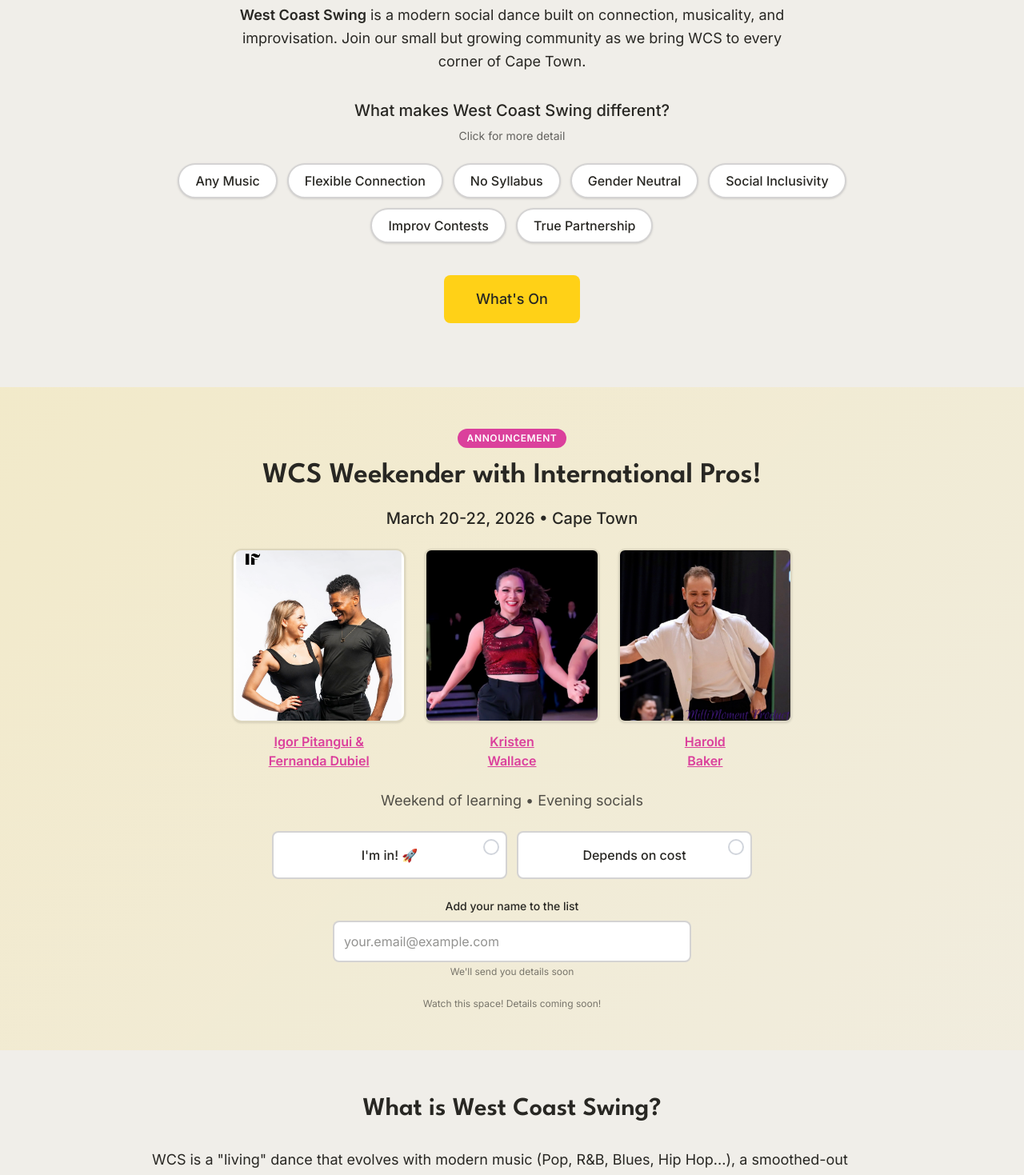
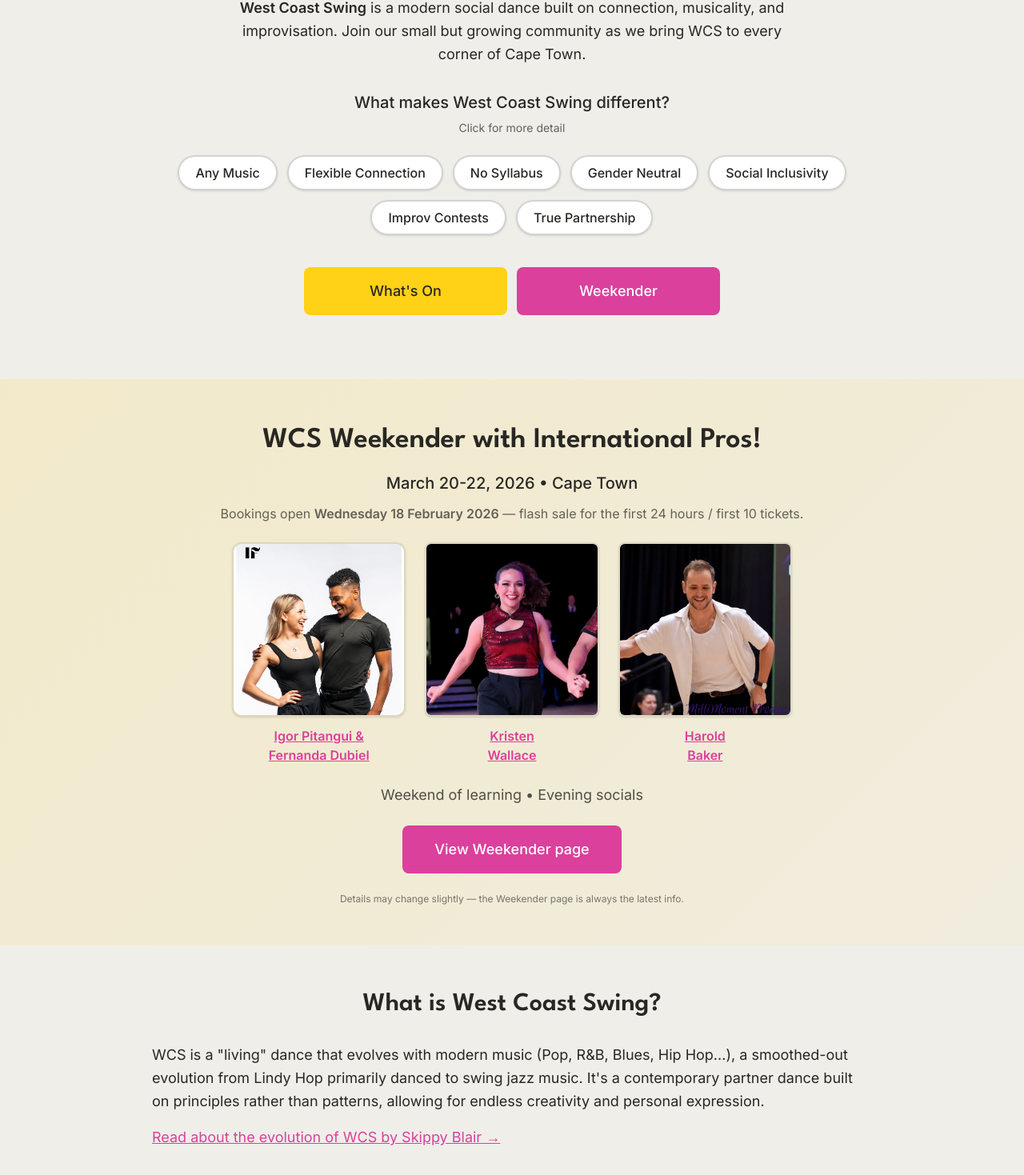
Before and after one commit to Kitri/wcscapetown, a Next.js app: page / in a window 1280 px wide. Shown: the part 1254-2723 px from the top of the page at 80% size. Built offline with nearby package versions, Linux system fonts and the light colour scheme.

Commit message:
Update home page

```diff
--- a/app/weekender/page.tsx
+++ b/app/weekender/page.tsx
@@ -60,8 +60,16 @@ function InstagramIcon({ className }: { className?: string }) {
   );
 }
 
-export default function Weekender() {
+export default function Weekender({
+  searchParams,
+}: {
+  searchParams?: { tab?: string };
+}) {
   const soldOut = WEEKENDER_SOLD_OUT;
+  const tab = (searchParams?.tab ?? "passes").toLowerCase();
+  const isPros = tab === "pros";
+  const isSchedule = tab === "schedule";
+  const isPasses = tab === "passes" || (!isPros && !isSchedule);
 
   return (
     <>
@@ -82,8 +90,8 @@ export default function Weekender() {
 
           <div className="px-[5%] py-10 text-center">
             <p className="text-2xl md:text-4xl font-semibold mb-2">March 20–22, 2026</p>
-            <p className="text-yellow-accent font-semibold text-lg md:text-xl">
-              Bookings open 19 Feb
+            <p className="text-yellow-accent font-semibold text-base sm:text-lg md:text-xl">
+              Bookings open 18 Feb
             </p>
             <p className="text-sm text-white/80 mt-3">
               The first 10 Weekend Pass tickets at the “Now” price are available for 24 hours only.
@@ -98,19 +106,21 @@ export default function Weekender() {
             type="radio"
             name="weekender-tab"
             className="peer/passes sr-only"
-            defaultChecked
+            defaultChecked={isPasses}
           />
           <input
             id="weekender-tab-pros"
             type="radio"
             name="weekender-tab"
             className="peer/pros sr-only"
+            defaultChecked={isPros}
           />
           <input
             id="weekender-tab-schedule"
             type="radio"
             name="weekender-tab"
             className="peer/schedule sr-only"
+            defaultChecked={isSchedule}
           />
 
           {/* Sticky tab bar */}
@@ -256,10 +266,6 @@ export default function Weekender() {
             <h2 className="font-spartan font-semibold text-[32px] md:text-[40px] text-center mb-4">
               Watch the Pros
             </h2>
-            <p className="text-center text-lg text-text-dark/70 mb-12 max-w-[800px] mx-auto">
-              Click any video to watch it larger.
-            </p>
-
             <div className="mb-12">
               <h3 className="font-spartan font-semibold text-2xl mb-6 text-pink-accent">
                 Jack & Jill / Social rounds
@@ -318,8 +324,13 @@ export default function Weekender() {
               />
             </div>
 
-            <div className="mt-12 bg-cloud-dancer rounded-xl p-6 md:p-8 border-2 border-text-dark/10">
-              <h3 className="font-spartan font-semibold text-xl mb-2">
+            <details className="mt-12 bg-cloud-dancer rounded-xl border-2 border-text-dark/10 overflow-hidden">
+              <summary className="cursor-pointer select-none p-6 md:p-8 font-spartan font-semibold text-xl">
+                Curious about international competition and level structure?
+                <span className="text-sm font-normal text-text-dark/60 block mt-1">Tap to expand</span>
+              </summary>
+              <div className="px-6 md:px-8 pb-6 md:pb-8">
+                <h3 className="font-spartan font-semibold text-lg mb-2">
                   How do WCS international competitions and levels work — and what do these video titles mean?
                 </h3>
                 <p className="text-sm text-text-dark/80">
@@ -329,28 +340,29 @@ export default function Weekender() {
                   have lots of All Star points and only a few Champions points.
                 </p>
                 <p className="text-sm text-text-dark/80 mt-4">
-                Typical progression: <span className="font-semibold">Newcomer → Novice → Intermediate → Advanced → All Star → Champions</span>
+                  Typical progression:{" "}
+                  <span className="font-semibold">Newcomer → Novice → Intermediate → Advanced → All Star → Champions</span>
                 </p>
-              <p className="text-sm text-text-dark/80 mt-4">
-                Common competition types:
-              </p>
+                <p className="text-sm text-text-dark/80 mt-4">Common competition types:</p>
                 <ul className="list-disc pl-5 mt-2 space-y-1 text-sm text-text-dark/80">
                   <li>
-                  <span className="font-semibold">Jack &amp; Jill</span>: random partner, random song — you enter as a lead or follow in your eligible division.
+                    <span className="font-semibold">Jack &amp; Jill</span>: random partner, random song — you enter as a lead or follow
+                    in your eligible division.
                   </li>
                   <li>
-                  <span className="font-semibold">Strictly</span>: chosen partner, random song — you enter together (division rules vary per event).
+                    <span className="font-semibold">Strictly</span>: chosen partner, random song — you enter together (division rules
+                    vary per event).
                   </li>
                   <li>
                     <span className="font-semibold">Open</span>: open to multiple divisions (can be Jack &amp; Jill or Strictly).
                   </li>
                   <li>
-                  <span className="font-semibold">Showcase / Routine</span>: choreographed dances (often Classic vs Showcase), with different rules around lifts.
+                    <span className="font-semibold">Showcase / Routine</span>: choreographed dances (often Classic vs Showcase), with
+                    different rules around lifts.
                   </li>
                 </ul>
                 <p className="text-sm text-text-dark/80 mt-4">
-                You can look up any dancer&apos;s points and division eligibility on the WSDC registry:
-                {" "}
+                  You can look up any dancer&apos;s points and division eligibility on the WSDC registry:{" "}
                   <a
                     href="https://www.worldsdc.com/registry-points/"
                     target="_blank"
@@ -361,6 +373,7 @@ export default function Weekender() {
                   </a>
                 </p>
               </div>
+            </details>
           </div>
         </section>
             </div>
@@ -374,7 +387,7 @@ export default function Weekender() {
               Pass Options
             </h2>
             <p className="text-center text-lg text-text-dark/70 mb-10 max-w-[850px] mx-auto">
-              Bookings open <span className="font-semibold">Wednesday 19 February 2026</span>. Book and pay on this website.
+              Bookings open <span className="font-semibold">Wednesday 18 February 2026</span>. Book and pay on this website.
             </p>
 
 
@@ -401,7 +414,7 @@ export default function Weekender() {
                     <p className="text-xs text-text-dark/60 mt-1">
                       Literally right now, urgent, grab it immediately
                     </p>
-                    <p className="text-xs text-text-dark/60">First 10 tickets • 24 hours • opens 19 Feb</p>
+                    <p className="text-xs text-text-dark/60">First 10 tickets • 24 hours • opens 18 Feb</p>
 
                     <div className="flex items-center justify-between py-2 border-t border-text-dark/10 mt-2">
                       <span className="font-semibold">Now-now</span>
--- a/components/Hero.tsx
+++ b/components/Hero.tsx
@@ -143,11 +143,22 @@ export default function Hero() {
           )}
         </div>
 
-        {/* CTA Button */}
-        <div className="flex justify-center">
-          <Link href="/whats-on" className="bg-yellow-accent text-text-dark px-10 py-4 rounded-lg font-medium text-lg transition-all duration-200 hover:-translate-y-0.5 hover:shadow-lg hover:shadow-yellow-accent/30 w-full md:w-auto text-center">
-            What&apos;s On
-          </Link>
+        {/* CTA Buttons */}
+        <div className="w-full max-w-[520px] mx-auto">
+          <div className="grid grid-cols-2 gap-3">
+            <Link
+              href="/whats-on"
+              className="bg-yellow-accent text-text-dark px-6 py-4 rounded-lg font-medium text-lg transition-all duration-200 hover:-translate-y-0.5 hover:shadow-lg hover:shadow-yellow-accent/30 text-center"
+            >
+              What&apos;s On
+            </Link>
+            <Link
+              href="/weekender"
+              className="bg-pink-accent text-white px-6 py-4 rounded-lg font-medium text-lg transition-all duration-200 hover:-translate-y-0.5 hover:shadow-lg hover:shadow-pink-accent/30 text-center"
+            >
+              Weekender
+            </Link>
+          </div>
         </div>
       </div>
     </section>
--- a/components/WeekenderPoll.tsx
+++ b/components/WeekenderPoll.tsx
@@ -1,66 +1,7 @@
-"use client";
-
-import { useState } from "react";
 import Image from "next/image";
-import { getOrCreateSessionId } from "@/lib/sessionId";
+import Link from "next/link";
 
 export default function WeekenderPoll() {
-  const [selectedInterest, setSelectedInterest] = useState<string | null>(null);
-  const [email, setEmail] = useState("");
-  const [submitted, setSubmitted] = useState(false);
-  const [isSubmitting, setIsSubmitting] = useState(false);
-
-  const handleSubmit = async () => {
-    if (!selectedInterest || !email) return;
-
-    setIsSubmitting(true);
-
-    const data = {
-      interest: selectedInterest,
-      email: email,
-      timestamp: new Date().toISOString(),
-      sessionId: getOrCreateSessionId(),
-    };
-
-    try {
-      const response = await fetch("/api/poll-submit", {
-        method: "POST",
-        headers: { "Content-Type": "application/json" },
-        body: JSON.stringify(data),
-      });
-
-      if (response.ok) {
-        setSubmitted(true);
-      }
-    } catch {
-      // Silently fail - error already logged server-side
-    } finally {
-      setIsSubmitting(false);
-    }
-  };
-
-  if (submitted) {
-    return (
-      <section
-        id="weekender"
-        className="px-[5%] py-[60px] md:py-[60px]"
-        style={{
-          background:
-            "linear-gradient(135deg, rgba(255, 209, 23, 0.15), rgba(255, 209, 23, 0.05))",
-        }}
-      >
-        <div className="max-w-[900px] mx-auto text-center">
-          <h2 className="font-spartan font-semibold text-[24px] md:text-[32px] mb-4">
-            You&apos;re on the list!
-          </h2>
-          <p className="text-lg">
-            We&apos;ll send you details soon.
-          </p>
-        </div>
-      </section>
-    );
-  }
-
   return (
     <section
       id="weekender"
@@ -71,19 +12,15 @@ export default function WeekenderPoll() {
       }}
     >
       <div className="max-w-[900px] mx-auto text-center">
-        {/* Title */}
-        <div className="mb-2">
-          <span className="inline-block bg-pink-accent text-white px-3 py-1 rounded-full text-xs font-semibold uppercase tracking-wider">
-            Announcement
-          </span>
-        </div>
-
         <h2 className="font-spartan font-semibold text-[28px] md:text-[36px] mb-3">
           WCS Weekender with International Pros!
         </h2>
 
-        <p className="text-lg md:text-xl font-medium mb-6">
+        <p className="text-lg md:text-xl font-medium mb-3">
           March 20-22, 2026 • Cape Town
+        </p>
+        <p className="text-sm md:text-base text-text-dark/70 mb-6">
+          Bookings open <span className="font-semibold">Wednesday 18 February 2026</span> — flash sale for the first 24 hours / first 10 tickets.
         </p>
 
         {/* Instructor Grid */}
@@ -137,94 +74,24 @@ export default function WeekenderPoll() {
           </a>
         </div>
 
-        <p className="text-base md:text-lg text-text-dark/80 mb-6 max-w-[600px] mx-auto">
+        <p className="text-base md:text-lg text-text-dark/80 mb-4 max-w-[600px] mx-auto">
           Weekend of learning • Evening socials
         </p>
 
-        {/* Interest Buttons */}
-        <div className="grid grid-cols-1 md:grid-cols-2 gap-3 max-w-[600px] mx-auto mb-6">
-          {[
-            { label: "I'm in! 🚀", value: "excited-yes", gradient: "from-yellow-accent to-pink-accent" },
-            { label: "Depends on cost", value: "cost-dependent", gradient: "from-yellow-accent/70 to-yellow-accent/40" },
-          ].map((option) => (
-            <button
-              key={option.value}
-              onClick={() => setSelectedInterest(prev => prev === option.value ? null : option.value)}
-              disabled={isSubmitting}
-              className={`
-                relative border-2 rounded-lg p-4 font-medium text-base transition-all duration-200
-                ${
-                  selectedInterest === option.value
-                    ? `bg-gradient-to-r ${option.gradient} border-yellow-accent text-text-dark scale-105 shadow-lg`
-                    : "bg-white border-text-dark/20 hover:bg-yellow-accent/10 hover:border-yellow-accent"
-                }
-                disabled:opacity-50 disabled:cursor-not-allowed
-              `}
+        <div className="mt-4">
+          <div className="mt-6">
+            <Link
+              href="/weekender"
+              className="inline-block bg-pink-accent text-white px-10 py-4 rounded-lg font-medium text-lg transition-all duration-200 hover:-translate-y-0.5 hover:shadow-lg hover:shadow-pink-accent/30"
             >
-              {/* Checkbox Circle */}
-              <div className={`
-                absolute top-2 right-2 w-5 h-5 rounded-full border-2 flex items-center justify-center transition-all
-                ${selectedInterest === option.value ? "bg-yellow-accent border-yellow-accent" : "border-gray-300"}
-              `}>
-                {selectedInterest === option.value && (
-                  <svg className="w-3 h-3 text-white" fill="none" viewBox="0 0 24 24" stroke="currentColor">
-                    <path strokeLinecap="round" strokeLinejoin="round" strokeWidth={3} d="M5 13l4 4L19 7" />
-                  </svg>
-                )}
-              </div>
+              View Weekender page
+            </Link>
+          </div>
 
-              <span>{option.label}</span>
-            </button>
-          ))}
-        </div>
-
-        {/* Email Input */}
-        <div className="mb-6 max-w-md mx-auto">
-          <label htmlFor="weekender-email" className="block text-sm font-medium mb-2">
-            Add your name to the list
-          </label>
-          <input
-            id="weekender-email"
-            name="email"
-            type="email"
-            value={email}
-            onChange={(e) => setEmail(e.target.value)}
-            placeholder="your.email@example.com"
-            required
-            className="w-full p-3 rounded-lg border-2 border-text-dark/20 focus:border-yellow-accent focus:outline-none bg-white"
-          />
-          <p className="text-xs text-text-dark/60 mt-1">
-            We&apos;ll send you details soon
+          <p className="text-xs text-text-dark/60 mt-6 max-w-[600px] mx-auto">
+            Details may change slightly — the Weekender page is always the latest info.
           </p>
         </div>
-
-        {/* Submit Button */}
-        {selectedInterest && (
-          <div className="mt-6">
-            <button
-              onClick={handleSubmit}
-              disabled={isSubmitting || !email}
-              className="bg-pink-accent text-white px-10 py-4 rounded-lg font-medium text-lg transition-all duration-200 hover:-translate-y-0.5 hover:shadow-lg hover:shadow-pink-accent/30 disabled:opacity-50 active:scale-95"
-            >
-              {isSubmitting ? (
-                <span className="flex items-center justify-center gap-2">
-                  <svg className="animate-spin h-5 w-5" viewBox="0 0 24 24">
-                    <circle className="opacity-25" cx="12" cy="12" r="10" stroke="currentColor" strokeWidth="4" fill="none"></circle>
-                    <path className="opacity-75" fill="currentColor" d="M4 12a8 8 0 018-8V0C5.373 0 0 5.373 0 12h4zm2 5.291A7.962 7.962 0 014 12H0c0 3.042 1.135 5.824 3 7.938l3-2.647z"></path>
-                  </svg>
-                  Submitting...
-                </span>
-              ) : (
-                "Add Me to the List"
-              )}
-            </button>
-          </div>
-        )}
-
-        {/* Fine Print */}
-        <p className="text-xs text-text-dark/60 mt-6 max-w-[600px] mx-auto">
-          Watch this space! Details coming soon!
-        </p>
       </div>
     </section>
   );
```
Also changed, not shown: components/Header.tsx (+8 -8 lines). Lines whose indentation alone changed are shown as unchanged.
